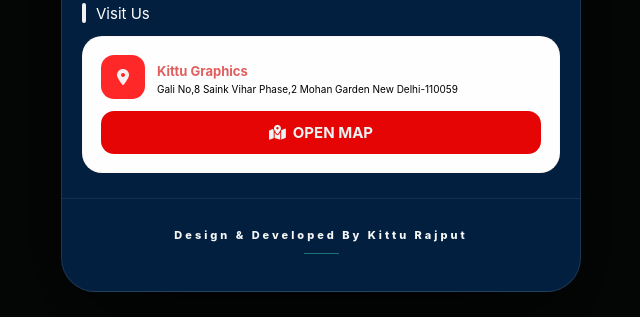
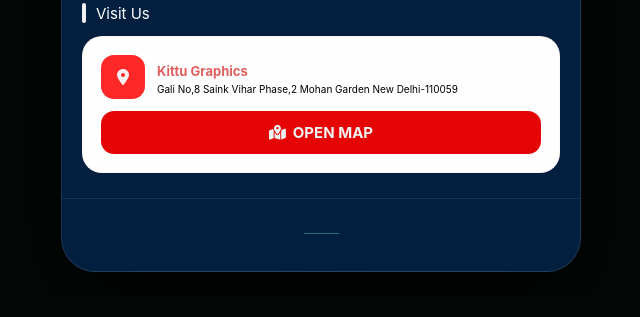
Before and after one commit to kittu-singh/My-Digital-V-Card, a plain HTML site: page index.html in a window 1280 px wide. Shown: the part 1130-1447 px from the top of the page, without its empty margins (319-959 px from the left). Drawn offline with Linux system fonts and the light colour scheme.

Commit message:
Changes Done

```diff
--- a/index.html
+++ b/index.html
@@ -1483,11 +1483,6 @@ body::before{
     ================================== -->
 
     <div class="bottom">
-
-
-        <span>
-            Design & Developed By Kittu Rajput
-        </span>
 
         <div class="bottom-line"></div>
 
```
